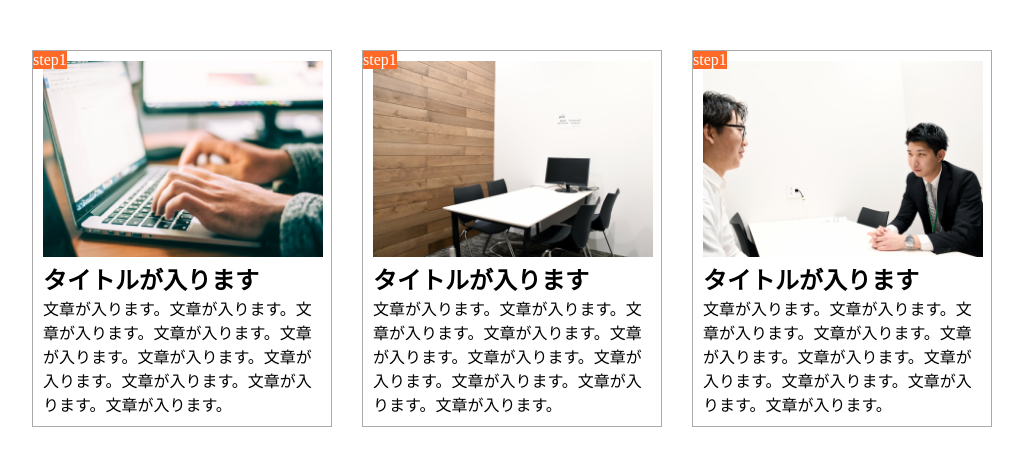
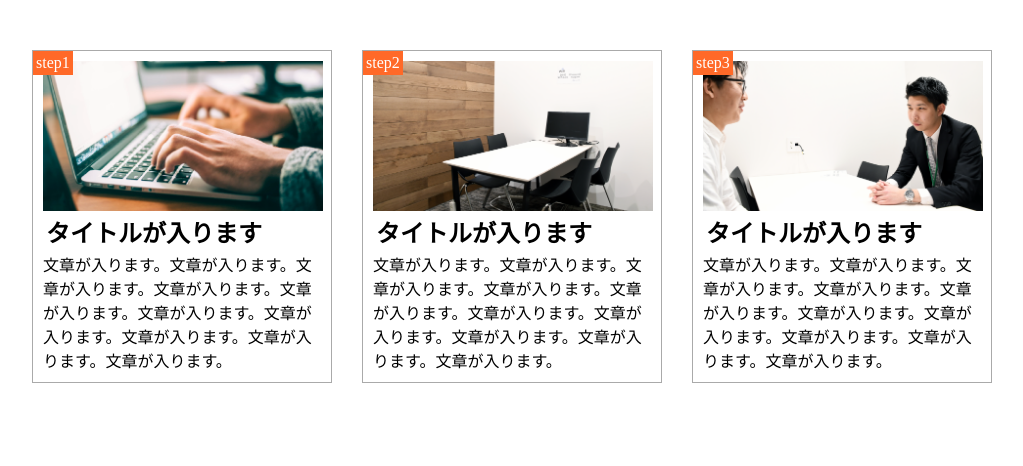
Before and after one commit to solty-28/HTML-CSS-practice, a plain HTML site: page chapter9.html in a window 1280 px wide. Shown: the whole page, without its empty margins (128-1151 px from the left). Drawn offline with Linux system fonts and the light colour scheme.

Commit message:
[Finish]1-9

```diff
--- a/chapter9.css
+++ b/chapter9.css
@@ -29,7 +29,29 @@ main {
   top: 0;
   left: 0;
   color: #fff;
+  padding: 3px;
 }
-.flow {
+.flow1 {
   width: 280px;
+  height: 150px;
+  background-image: url(chapter9-img/flow01.png);
+  background-size: cover;
+  background-position: bottom;
 }
+.flow2 {
+  width: 280px;
+  height: 150px;
+  background-image: url(chapter9-img/flow02.png);
+  background-size: cover;
+  background-position: bottom;
+}
+.flow3 {
+  width: 280px;
+  height: 150px;
+  background-image: url(chapter9-img/flow03.png);
+  background-size: cover;
+  background-position: bottom;
+}
+.title {
+  padding: 3px;
+}
--- a/chapter9.html
+++ b/chapter9.html
@@ -7,34 +7,24 @@
 </head>
 <body>
   <main class="clearfix">
-    <div class="step">
+    <section class="step">
       <span class="number clearfix">step1</span>
-      <img class="flow clearfix" src="chapter9-img/flow01.png">
-        <section>
-          <h2>タイトルが入ります</h2>
+      <div class="flow1"></div>
+      <h2 class="title">タイトルが入ります</h2>
       <p>文章が入ります。文章が入ります。文章が入ります。文章が入ります。文章が入ります。文章が入ります。文章が入ります。文章が入ります。文章が入ります。文章が入ります。</p>
-
     </section>
-    </div>
-    <div class="step">
-      <span class="number clearfix">step1</span>
-      <img class="flow clearfix" src="chapter9-img/flow02.png">
-        <section>
-          <h2>タイトルが入ります</h2>
+    <section class="step">
+      <span class="number clearfix">step2</span>
+      <div class="flow2"></div>
+      <h2 class="title">タイトルが入ります</h2>
       <p>文章が入ります。文章が入ります。文章が入ります。文章が入ります。文章が入ります。文章が入ります。文章が入ります。文章が入ります。文章が入ります。文章が入ります。</p>
-
     </section>
-    </div>
-    <div class="step">
-      <span class="number clearfix">step1</span>
-      <img class="flow clearfix" src="chapter9-img/flow03.png">
-        <section>
-          <h2>タイトルが入ります</h2>
+    <section class="step">
+      <span class="number clearfix">step3</span>
+      <div class="flow3"></div>
+      <h2 class="title">タイトルが入ります</h2>
       <p>文章が入ります。文章が入ります。文章が入ります。文章が入ります。文章が入ります。文章が入ります。文章が入ります。文章が入ります。文章が入ります。文章が入ります。</p>
-
     </section>
-    </div>
   </main>
-
 </body>
 </html>
```
Lines whose indentation alone changed are shown as unchanged.
